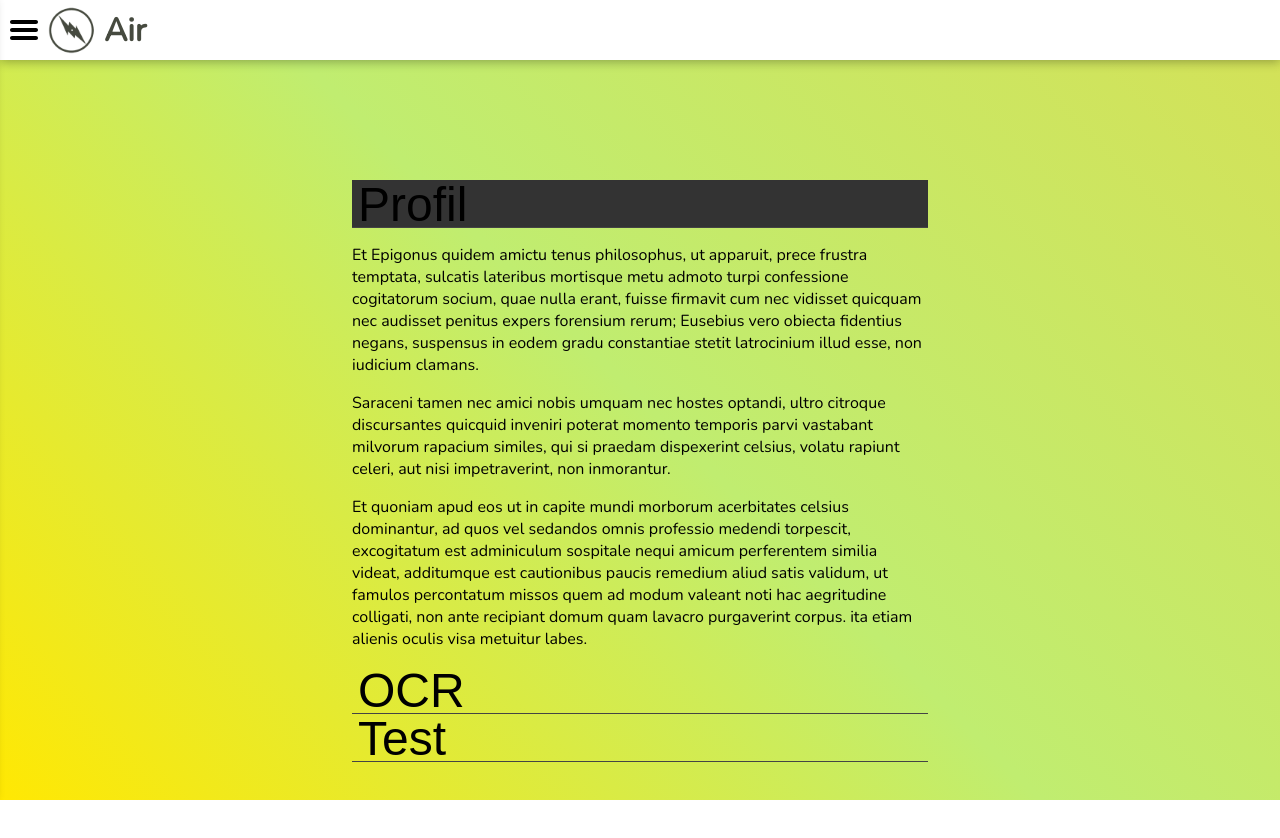
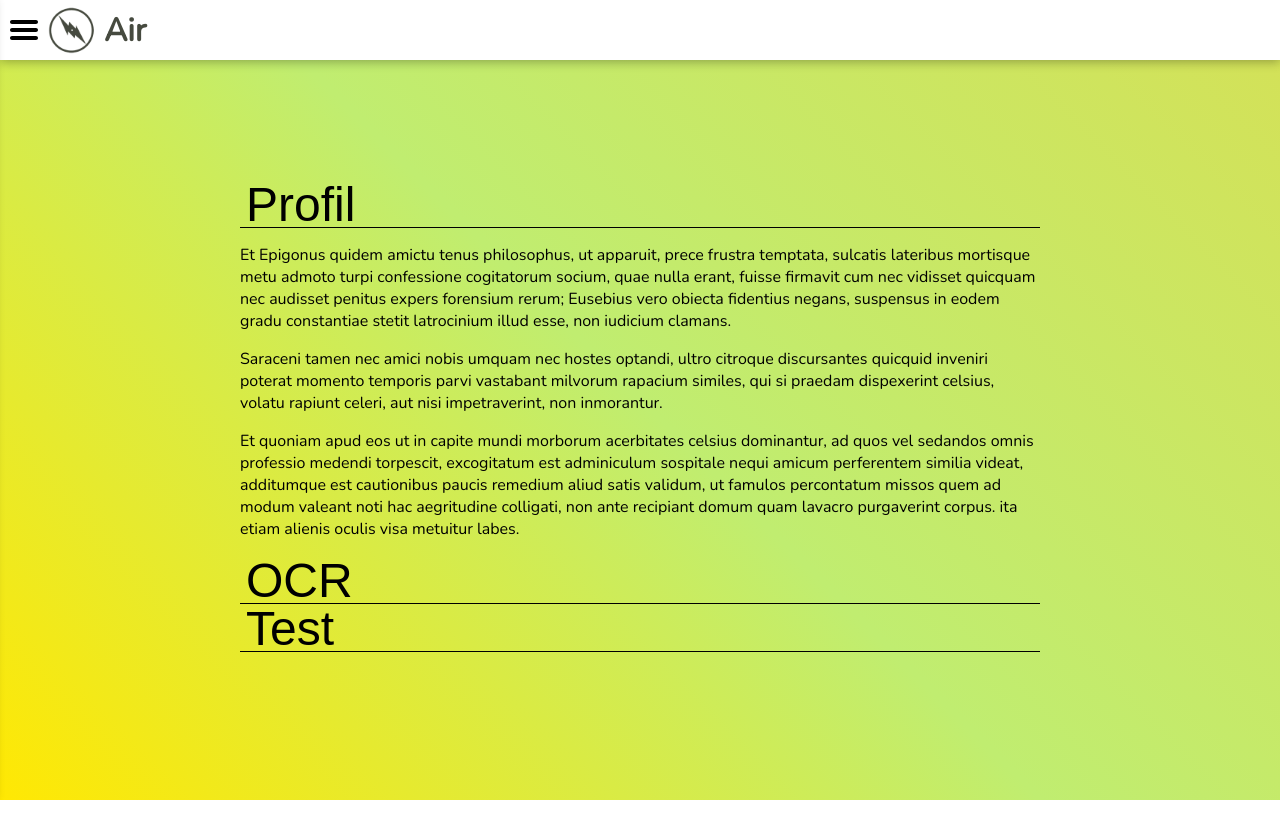
Before and after one commit to Ephec-AIR/pwa, a Vue app: page /parameters in a window 1280 px wide. Both pictures are taken after a click on the button "Profil". Shown: the top 838 px of the page. After the commit the page ends 800 px from the top, so only its background shows below. Built offline with nearby package versions, Linux system fonts and the light colour scheme; what vue-chartist would draw is missing.

Commit message:
Accordion finished

```diff
--- a/src/components/air-accordion-panel.vue
+++ b/src/components/air-accordion-panel.vue
@@ -1,9 +1,9 @@
 <template>
   <div  class="air-accordion-panel" >
-      <button class="air-accordion-panel__button" @click.prevent="togglePanel">
+      <button class="air-accordion-panel__button" @click.prevent="togglePanel" >
           {{title}}
       </button>
-        <div class="air-accordion-panel__container" id="content" v-bind:class="{close:!open}">
+        <div class="air-accordion-panel__container" id="content">
           <slot></slot>
         </div>
   </div>
@@ -21,9 +21,21 @@ export default {
     methods:{
       togglePanel(){
           this.open = !this.open
+          this.managePanel();
+          },
+          managePanel(){
+              if(this.open){
+              this.$el.querySelector(".air-accordion-panel__container").classList.remove('close');
+              this.$el.querySelector(".air-accordion-panel__container").classList.add('open');
+          }else{
+              this.$el.querySelector(".air-accordion-panel__container").classList.remove('open');
+              this.$el.querySelector(".air-accordion-panel__container").classList.add('close');
+          }
           this.$parent.movePanels();
-          }
+        }
     },
+
+
   computed : {
       _headerHeight(){
           return this.$el.querySelector('button').offsetHeight;
@@ -34,11 +46,15 @@ export default {
 
     },
     mounted(){
-
+        this.managePanel();
     }
 }
 </script>
 <style lang="scss">
+  $background-first-color: #DBEB41;
+  $background-second-color: #C0ED70;
+  $background-third-color: #C7E967;
+
   .air-accordion-panel{
       position: absolute;
       width: 100%;
@@ -46,6 +62,8 @@ export default {
       display: flex;
       flex-direction: column;
       overflow-y : auto;
+      transition: transform 0.3s ease-in, opacity 0.3s ease-in;
+      background: transparent;
       & button{
           width: 100%;
           height : 48px;
@@ -54,23 +72,28 @@ export default {
           font-size: 48px;
           text-align: left;
           background: transparent;
-          border-bottom: 1px solid #444;
-          &:focus{
-              background: #333;
-          }
+          border-bottom: 1px solid #000;
       }
+
+      .close{
+          transition: opacity 0.3s ease;
+          opacity: 0;
+      }
+
+      .open{
+          transition: opacity 1s ease;
+          opacity:1;
+      }
+
   }
 
-  .close{
-      opacity: 0;
-  }
 
-  .slide-enter-active,.slide-leave-active{
-      transition : max-height 0.3s ease-in;
+
+  .fade-enter-active,.fade-leave-active{
+      transition : opacity 0.3s ease-in;
   }
 
   .slide-enter,.slide-leave-active{
-     max-height: 0;
-      visibility: hidden;
+     opacity:0;
   }
 </style>
--- a/src/components/air-accordion.vue
+++ b/src/components/air-accordion.vue
@@ -35,18 +35,20 @@ export default{
 }
 
 </script>
-<style>
+<style lang="scss">
+
     .air-accordion{
-
+        font-family: Nunito;
         position : relative;
-        width : 45vw;
+        width : 800px;
+        max-width:800px;
         top : 15vh;
         margin : auto;
-        background : #FFF;
+        background: transparent;
         display: flex;
         flex-direction: column;
         font-family: Nunito;
-        transition: transform 0.3s ease-in, opacity 0.3s ease-in;
+
     }
 
 </style>
--- a/src/components/air-param.vue
+++ b/src/components/air-param.vue
@@ -73,6 +73,7 @@ import AirAccordionPanel from './air-accordion-panel';
     font-family : Nunito;
     display:flex;
     flex-direction : column;
+
   }
 
    .air-param-list {
--- a/src/views/Parameter.vue
+++ b/src/views/Parameter.vue
@@ -27,5 +27,6 @@ import AirParam from 'components/air-param';
   .main {
     flex-grow: 1;
     background: linear-gradient(45deg, $background-first-color, $background-second-color, $background-third-color);
+    overflow: hidden;
   }
 </style>
```
